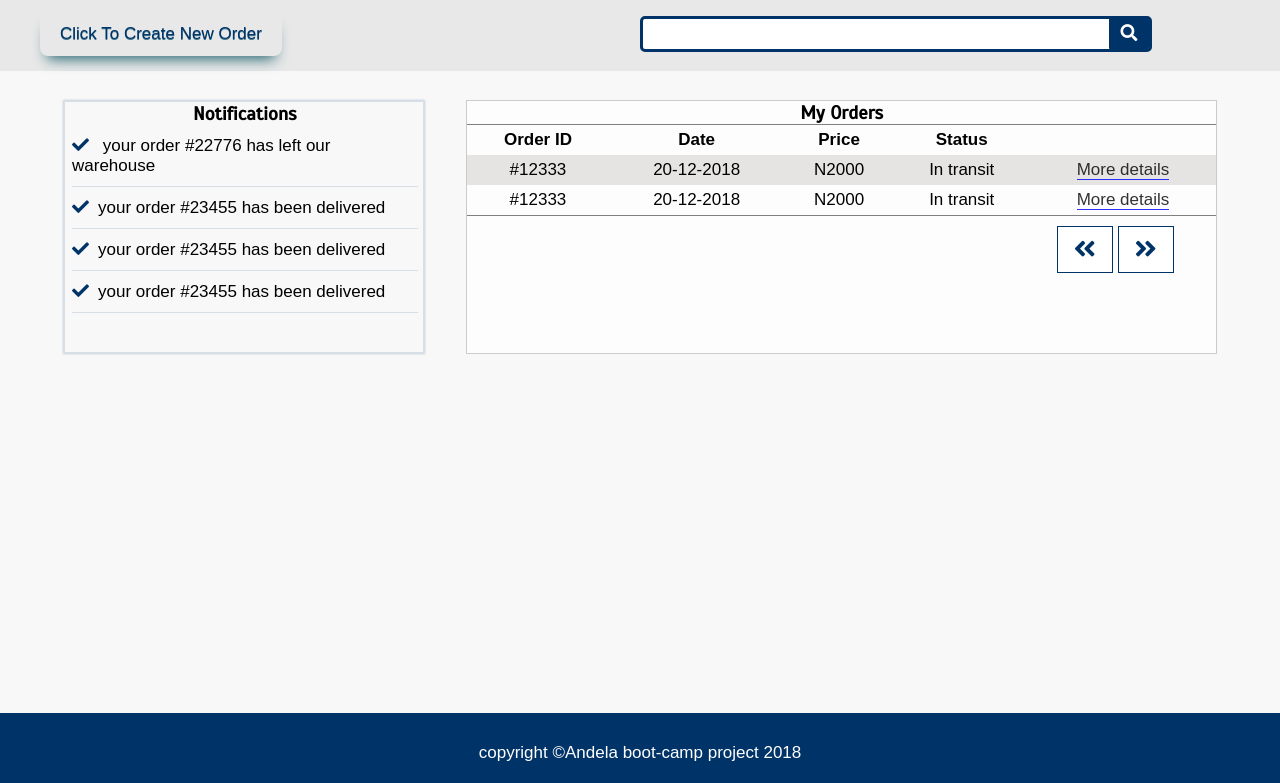
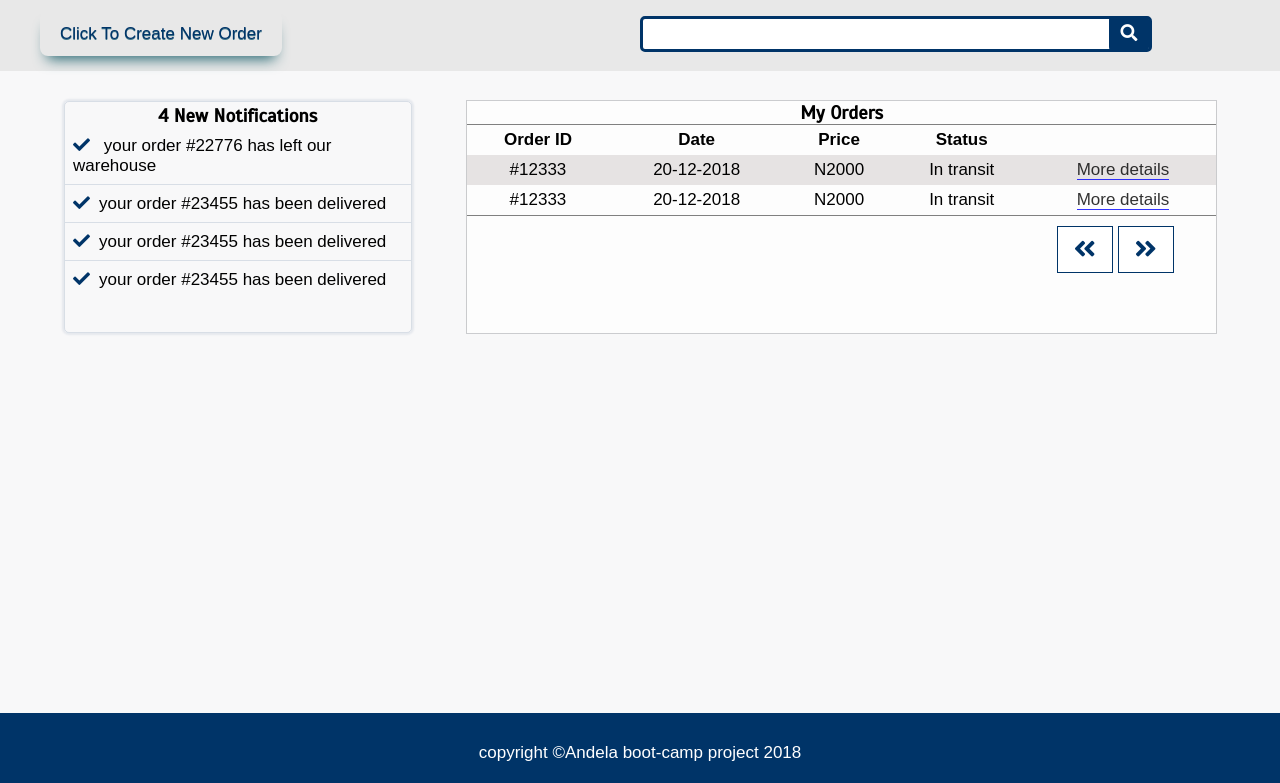
Before and after one commit to Kellswork/SendIT, a plain HTML site: page order.html in a window 1280 px wide. Shown: the part 97-880 px from the top of the page. Drawn offline with Linux system fonts and the light colour scheme; a web font is replaced by a local one.

Commit message:
add style to notification panel

```diff
--- a/css/order.css
+++ b/css/order.css
@@ -202,21 +202,27 @@ position: absolute;
 }
 .notification {
   width: 30%;
-  min-height: 250px;
+  min-height: 230px;
   border: 1px solid rgba(0, 52, 104, 0.13);
-  padding-left: 7px;
   text-align: left;
-  padding-right: 5px;
-  box-shadow: 0px 0px 2px 1px #00346833
+  box-shadow: 0px 0px 2px 2px #00346814;
+  border-radius: 5px;
 }
 .notification h3 {
+  padding-top: 2px;
   text-align: center;
 }
 .notification p {
-  padding-top: 10px;
-  padding-bottom: 10px;
-  border-bottom: 1px solid rgba(0, 52, 104, 0.13);
-  position: relative;
+ padding: 8px;
+border-bottom: 1px solid rgba(0, 52, 104, 0.13);
+position: relative;
+}
+.notification p:hover {
+  font-weight: bold;
+  color: #003468;
+}
+.notification p:last-child {
+  border-bottom: none;
 }
 .notification p::before {
   display: inline-block;
--- a/order.html
+++ b/order.html
@@ -45,7 +45,7 @@
 
     <section class="content">
             <div class="notification">
-              <h3>Notifications</h3>
+              <h3>4 New Notifications</h3>
                 <p> your order #22776 has left our warehouse</p>
                 <p>your order #23455 has been delivered</p>
                 <p>your order #23455 has been delivered</p>
```
Also changed, not shown: login.html (+1 -1 lines), 1 other file.
